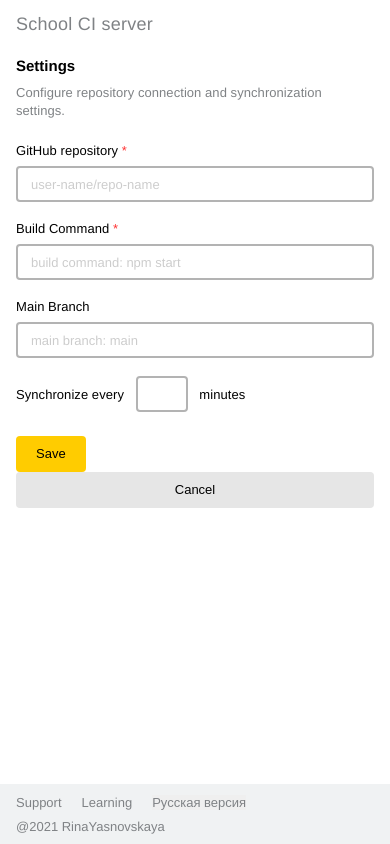
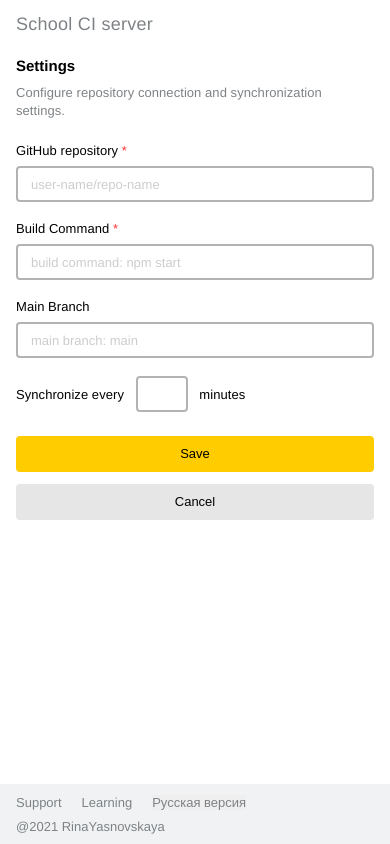
Before and after one commit to RinaYasnovskaya/shri-node-js, a React app in the folder client/: page /settings in a window 390 px wide. Built offline with nearby package versions, Linux system fonts and the light colour scheme; no server answers; the HTML template or start-up script is replaced by a standard one; a web font is replaced by a local one.

Commit message:
feat: add some changes

```diff
--- a/client/src/components/settings/Settings.jsx
+++ b/client/src/components/settings/Settings.jsx
@@ -28,7 +28,7 @@ const SettingsForm = () => {
 
       if (buildCommand && repoName && +time >= 0 ) {
         const result = {
-          mainBranch: mainBranch ? mainBranch : 'main',
+          mainBranch: mainBranch ? mainBranch : 'master',
           buildCommand,
           repoName,
           period: time ? time : 100,
--- a/client/src/components/settings/postSettingsAsync.js
+++ b/client/src/components/settings/postSettingsAsync.js
@@ -6,6 +6,7 @@ export const postSettingsAsync = (settings, funcDisabled) => async (dispatch) =>
   axios
     .post('http://localhost:3000/api/settings', {...settings })
     .then((response) => {
+      console.log('answer: ', response.data)
       dispatch(settingsIsDone('done'));
       funcDisabled(false);
       dispatch(settingsResult(response.data));
--- a/client/src/components/settings/settings.scss
+++ b/client/src/components/settings/settings.scss
@@ -103,11 +103,11 @@
     width: 100%;
     padding: 0 16px;
 
-    input:not([type="submit"]):not([type="button"]), input{
+    input, .submit{
       width: 100%;
     }
 
-    input[type="submit"] {
+    .submit {
       margin-bottom: 12px;
     }
   }
```
Also changed, not shown: 1 other file (tests, documents, lock files or other folders).
